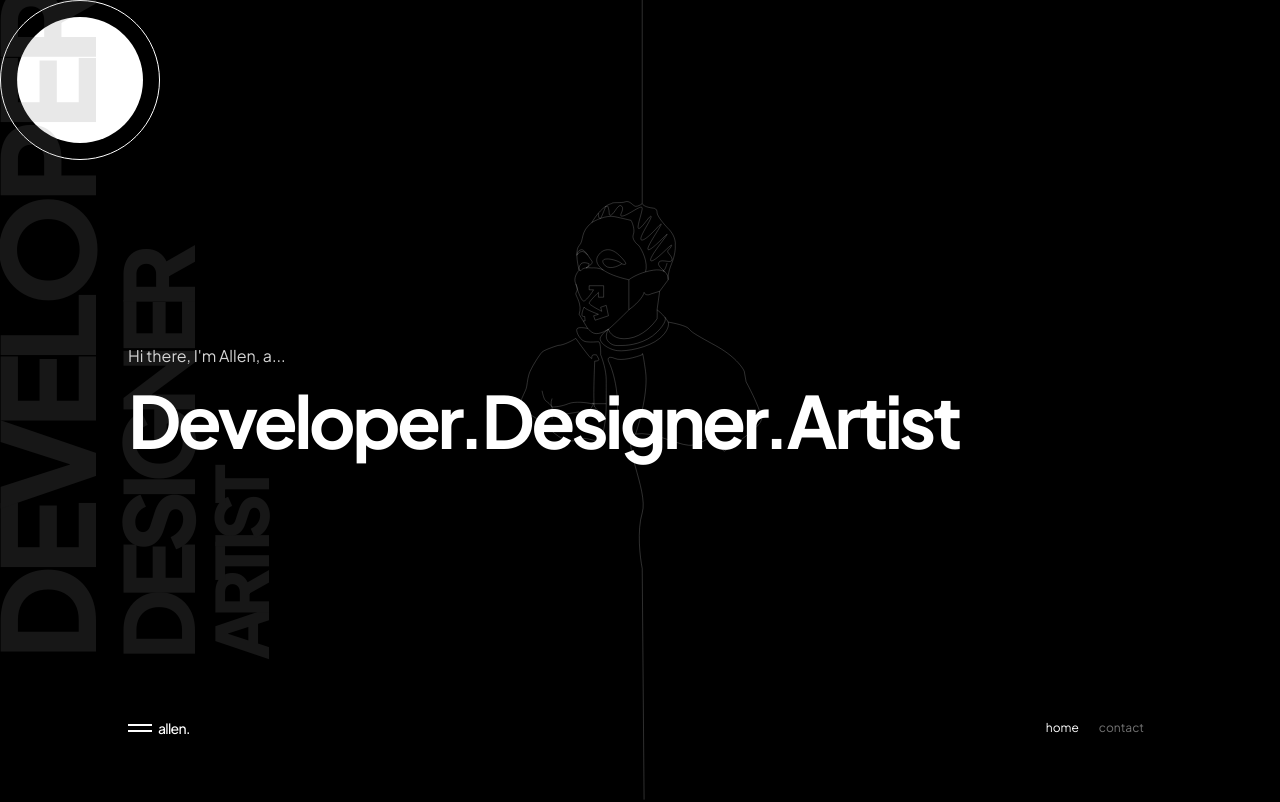
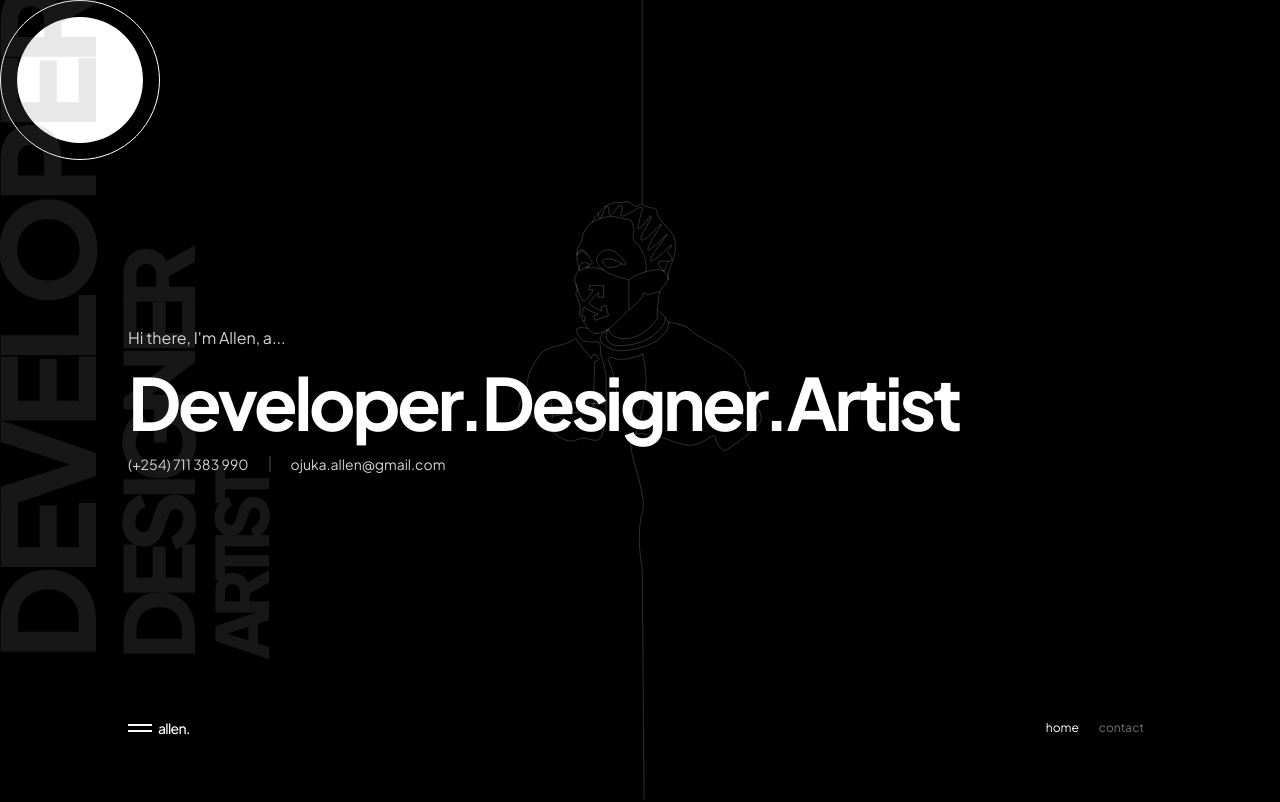
Before and after one commit to LawEyez/portfolio, a Next.js app: page / in a window 1280 px wide. Shown: the top 802 px of the page. Built offline with nearby package versions, Linux system fonts and the light colour scheme.

Commit message:
Add contact info.

```diff
--- a/src/app/page.tsx
+++ b/src/app/page.tsx
@@ -1,9 +1,9 @@
-import Image from 'next/image'
+import Link from 'next/link';
 
 import Project from "@components/Project";
+import RotatedText from '@components/RotatedText';
 
 import { projects } from "data";
-import RotatedText from '@components/RotatedText';
 
 export default function Home() {
   return (
@@ -15,11 +15,18 @@ export default function Home() {
       <div className="relative flex items-center h-screen container">
         <div className='w-full space-y-4 break-words'>
           <p className="text-neutral-300">Hi there, I&apos;m Allen, a...</p>
+
           <div className="capitalize font-bold text-7xl flex flex-col lg:flex-row
           tracking-tighter">
             <span className="">developer.</span>
             <span className="">designer.</span>
             <span className="">artist</span>
+          </div>
+
+          <div className="flex items-center gap-5">
+            <p className="text-neutral-300 text-sm">(+254) 711 383 990</p>
+            <div className="w-px h-4 border border-neutral-800"></div>
+            <Link href='mailto:ojuka.allen@gmail.com' className="text-neutral-300 text-sm">ojuka.allen@gmail.com</Link>
           </div>
         </div>
       </div>
```
